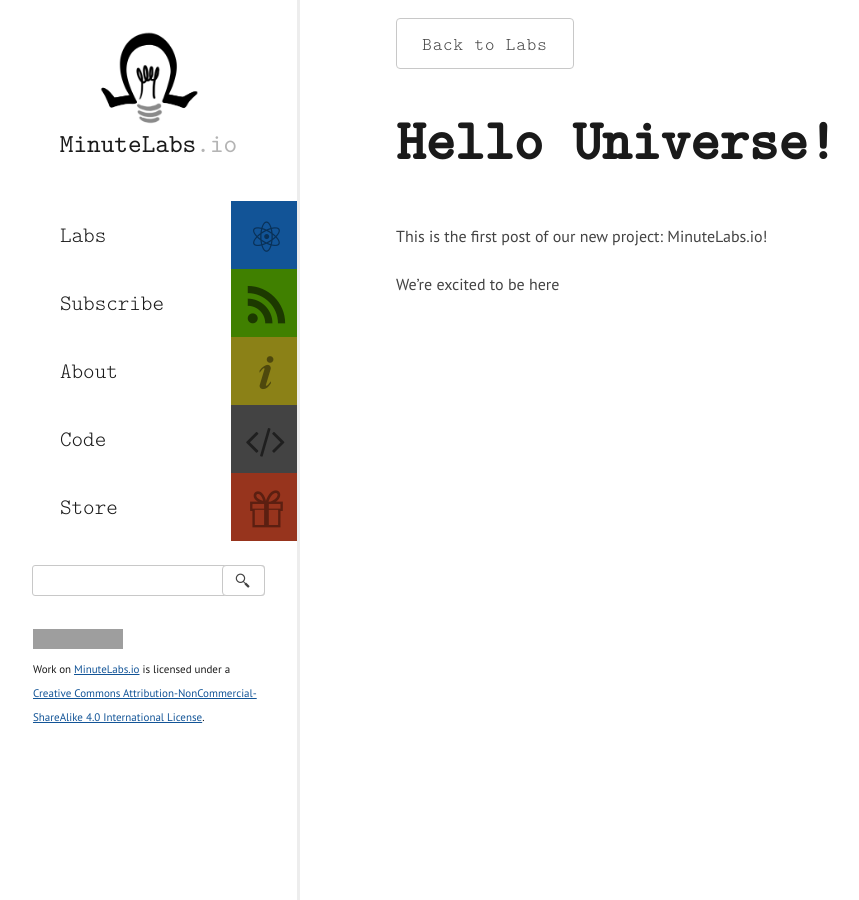
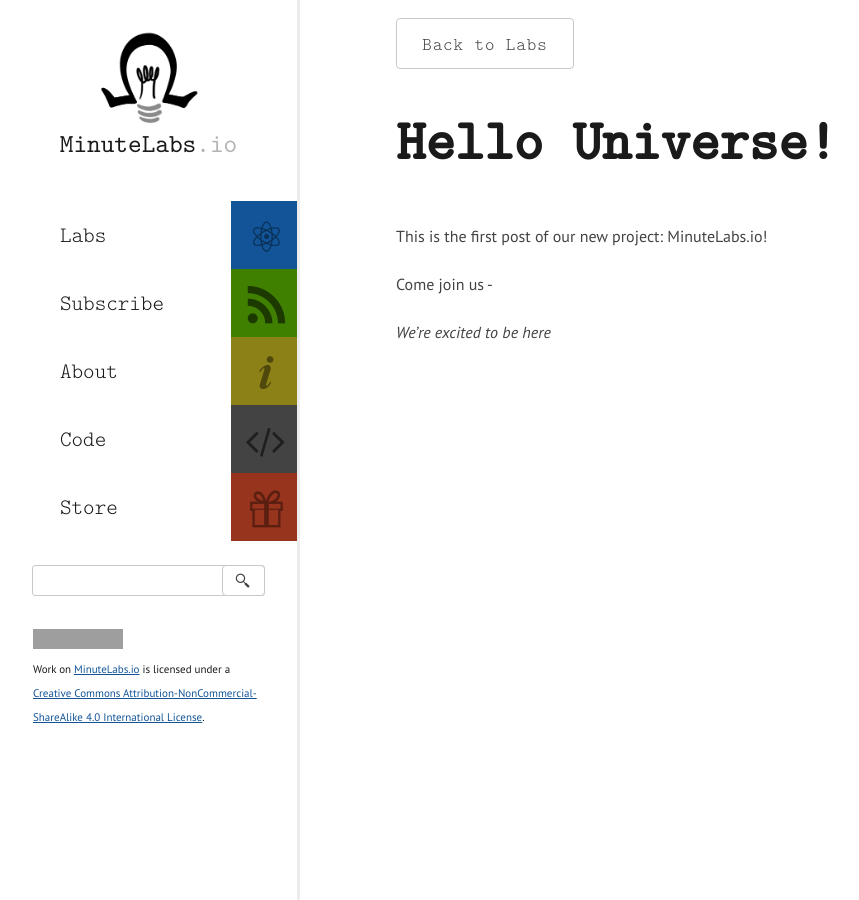
Before and after one commit to minutelabsio/minutelabsio.github.io, a Jekyll site: the page built from _posts/2014-01-02-hello-universe.md, in a window 1280 px wide. Shown: the whole page, without its empty margins (0-859 px from the left). Built offline with Jekyll 4.4.1, drawn with Linux system fonts in a browser that asks for light colours; some web fonts are replaced; Markdown is read by kramdown in place of the engine named in the settings; comment, search, counter and statistics services are not loaded; grey boxes are pictures that could not be loaded.

Commit message:
Update 2014-01-02-hello-universe.md

```diff
--- a/_posts/2014-01-02-hello-universe.md
+++ b/_posts/2014-01-02-hello-universe.md
@@ -8,4 +8,5 @@ tags:
 
 This is the first post of our new project: MinuteLabs.io!
 
-We're excited to be here
+Come join us -
+>We're excited to be here
```
